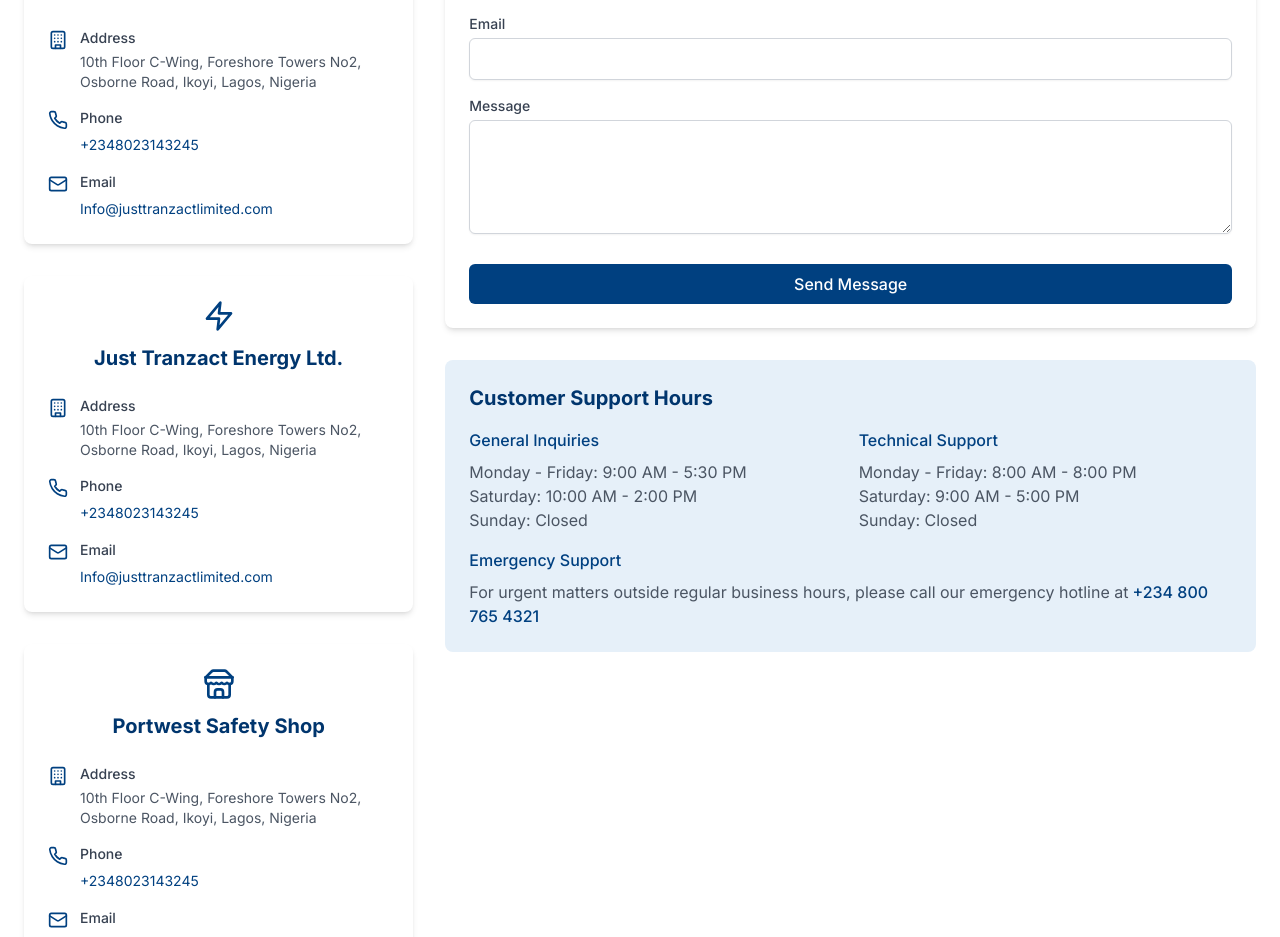
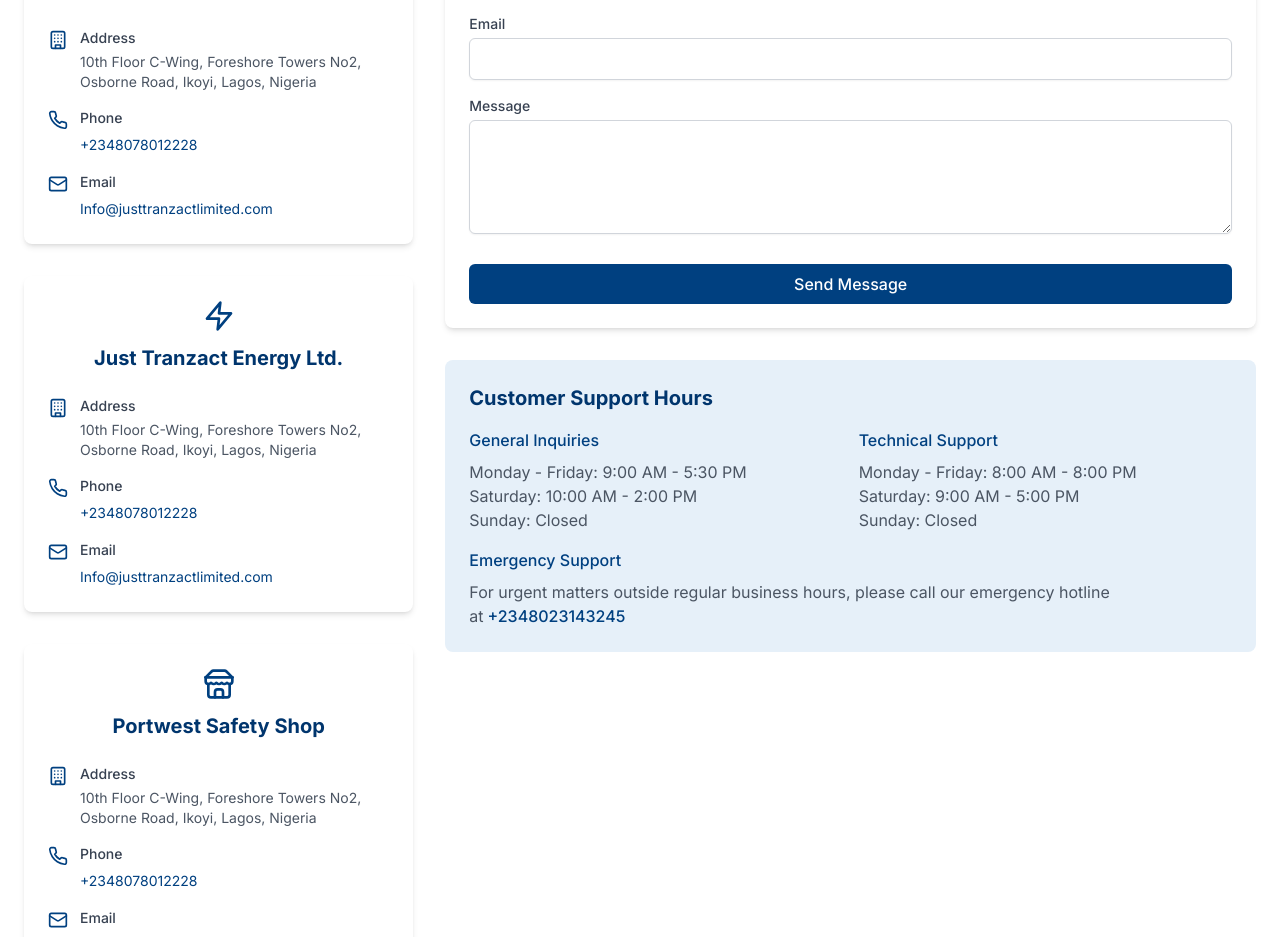
Before and after one commit to Sulaimon-ade/JustTranzact-static-website, a React (Vite) app: page /contact in a window 1280 px wide. Shown: the part 900-1837 px from the top of the page. Built offline with nearby package versions, Linux system fonts and the light colour scheme.

Commit message:
Update ContactPage.tsx
updated the phone number

```diff
--- a/src/pages/ContactPage.tsx
+++ b/src/pages/ContactPage.tsx
@@ -37,7 +37,7 @@
                 logo={<ShieldCheck className="h-8 w-8" />}
                 company="Just Tranzact Ltd."
                 address="10th Floor C-Wing, Foreshore Towers No2, Osborne Road, Ikoyi, Lagos, Nigeria"
-                phone="+2348023143245"
+                phone="+2348078012228"
                 email="Info@justtranzactlimited.com"
               />
 
@@ -45,7 +45,7 @@
                 logo={<Zap className="h-8 w-8" />}
                 company="Just Tranzact Energy Ltd."
                 address="10th Floor C-Wing, Foreshore Towers No2, Osborne Road, Ikoyi, Lagos, Nigeria"
-                phone="+2348023143245"
+                phone="+2348078012228"
                 email="Info@justtranzactlimited.com"
               />
 
@@ -53,7 +53,7 @@
                 logo={<Store className="h-8 w-8" />}
                 company="Portwest Safety Shop"
                 address="10th Floor C-Wing, Foreshore Towers No2, Osborne Road, Ikoyi, Lagos, Nigeria"
-                phone="+2348023143245"
+                phone="+2348078012228"
                 email="Info@justtranzactlimited.com"
               />
             </div>
@@ -89,8 +89,8 @@
                   <h4 className="font-medium text-primary-600 mb-2">Emergency Support</h4>
                   <p className="text-neutral-600">
                     For urgent matters outside regular business hours, please call our emergency hotline at
-                    <a href="tel:+2348007654321" className="text-primary-600 font-medium ml-1 hover:underline">
-                      +234 800 765 4321
+                    <a href="tel:+2348023143245" className="text-primary-600 font-medium ml-1 hover:underline">
+                      +2348023143245
                     </a>
                   </p>
                 </div>
```
